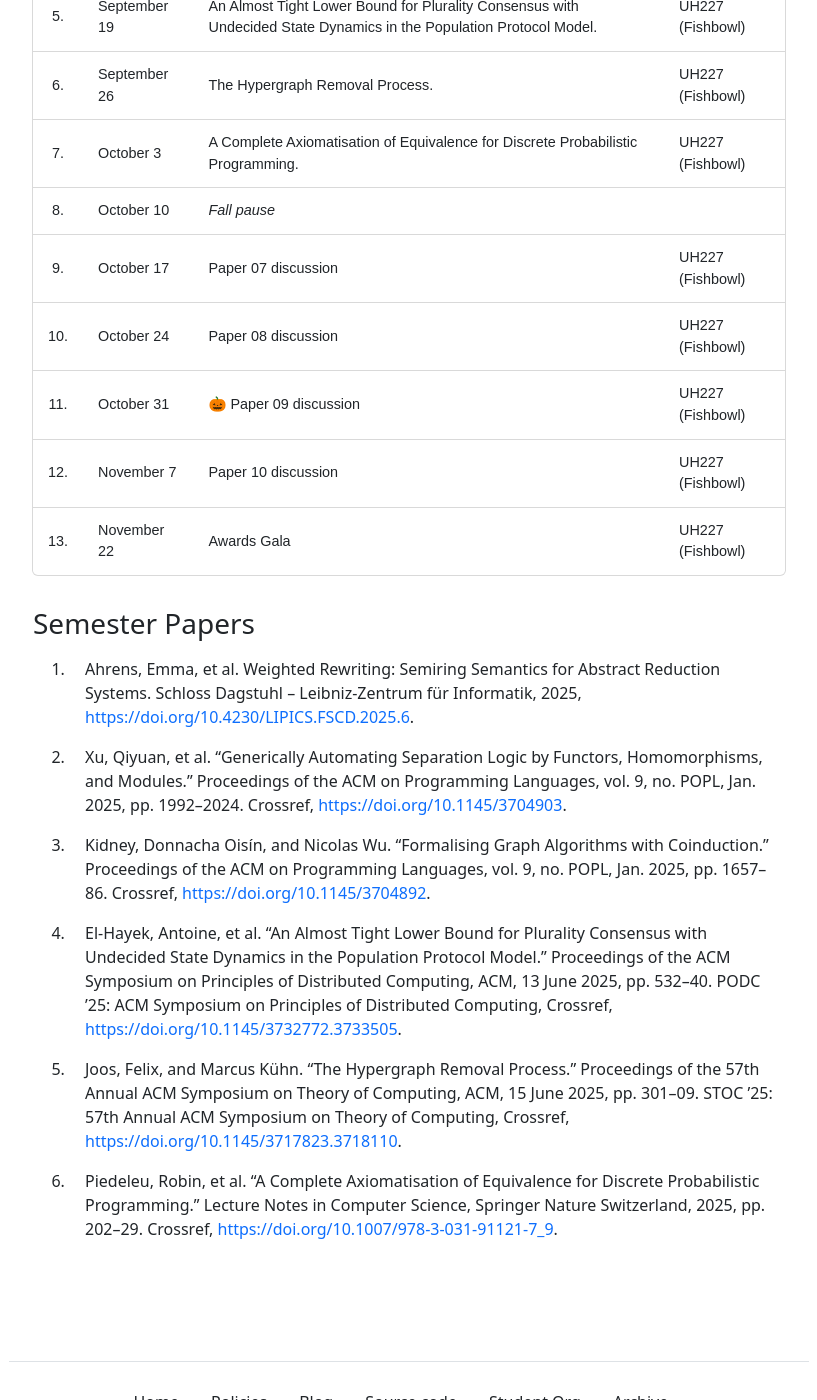
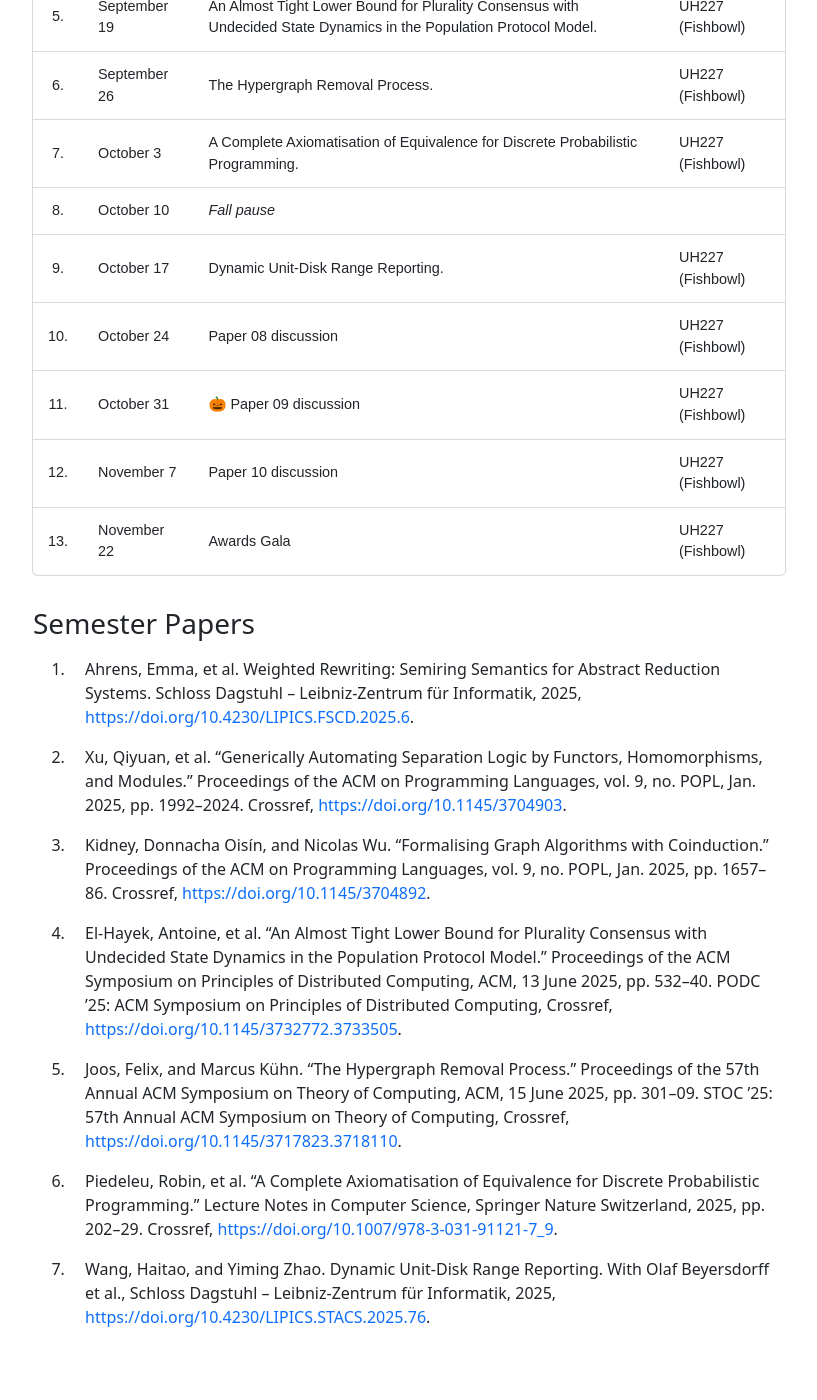
Before and after one commit to the-au-forml-lab/plgroup, a Jekyll site: the page built from docs/index.md, in a window 1280 px wide and 1400 px high, scrolled down 1042 px. Shown: the whole window, without its empty margins (231-1048 px from the left). Built offline with Jekyll 4.4.1, drawn with Linux system fonts in a browser that asks for light colours.

Commit message:
[create-pull-request] automated change

```diff
--- a/data/history.txt
+++ b/data/history.txt
@@ -53,3 +53,4 @@
 10.1145/3732772.3733505
 10.1145/3717823.3718110
 10.1007/978-3-031-91121-7_9
+10.4230/LIPICS.STACS.2025.76
--- a/docs/index.md
+++ b/docs/index.md
@@ -38,7 +38,7 @@ organization.
 | 6.  | September 26 | The Hypergraph Removal Process.    | UH227 (Fishbowl) |
 | 7.  | October 3    | A Complete Axiomatisation of Equivalence for Discrete Probabilistic Programming.    | UH227 (Fishbowl) |
 | 8.  | October 10   | _Fall pause_           |                  |
-| 9.  | October 17   | Paper 07 discussion    | UH227 (Fishbowl) |
+| 9.  | October 17   | Dynamic Unit-Disk Range Reporting.    | UH227 (Fishbowl) |
 | 10. | October 24   | Paper 08 discussion    | UH227 (Fishbowl) |
 | 11. | October 31   | 🎃 Paper 09 discussion | UH227 (Fishbowl) |
 | 12. | November 7   | Paper 10 discussion    | UH227 (Fishbowl) |
--- a/docs/papers.md
+++ b/docs/papers.md
@@ -4,3 +4,4 @@
 1. El-Hayek, Antoine, et al. “An Almost Tight Lower Bound for Plurality Consensus with Undecided State Dynamics in the Population Protocol Model.” Proceedings of the ACM Symposium on Principles of Distributed Computing, ACM, 13 June 2025, pp. 532–40. PODC ’25: ACM Symposium on Principles of Distributed Computing, Crossref, <https://doi.org/10.1145/3732772.3733505>.
 1. Joos, Felix, and Marcus Kühn. “The Hypergraph Removal Process.” Proceedings of the 57th Annual ACM Symposium on Theory of Computing, ACM, 15 June 2025, pp. 301–09. STOC ’25: 57th Annual ACM Symposium on Theory of Computing, Crossref, <https://doi.org/10.1145/3717823.3718110>.
 1. Piedeleu, Robin, et al. “A Complete Axiomatisation of Equivalence for Discrete Probabilistic Programming.” Lecture Notes in Computer Science, Springer Nature Switzerland, 2025, pp. 202–29. Crossref, <https://doi.org/10.1007/978-3-031-91121-7_9>.
+1. Wang, Haitao, and Yiming Zhao. Dynamic Unit-Disk Range Reporting. With Olaf Beyersdorff et al., Schloss Dagstuhl – Leibniz-Zentrum für Informatik, 2025, <https://doi.org/10.4230/LIPICS.STACS.2025.76>.
```
